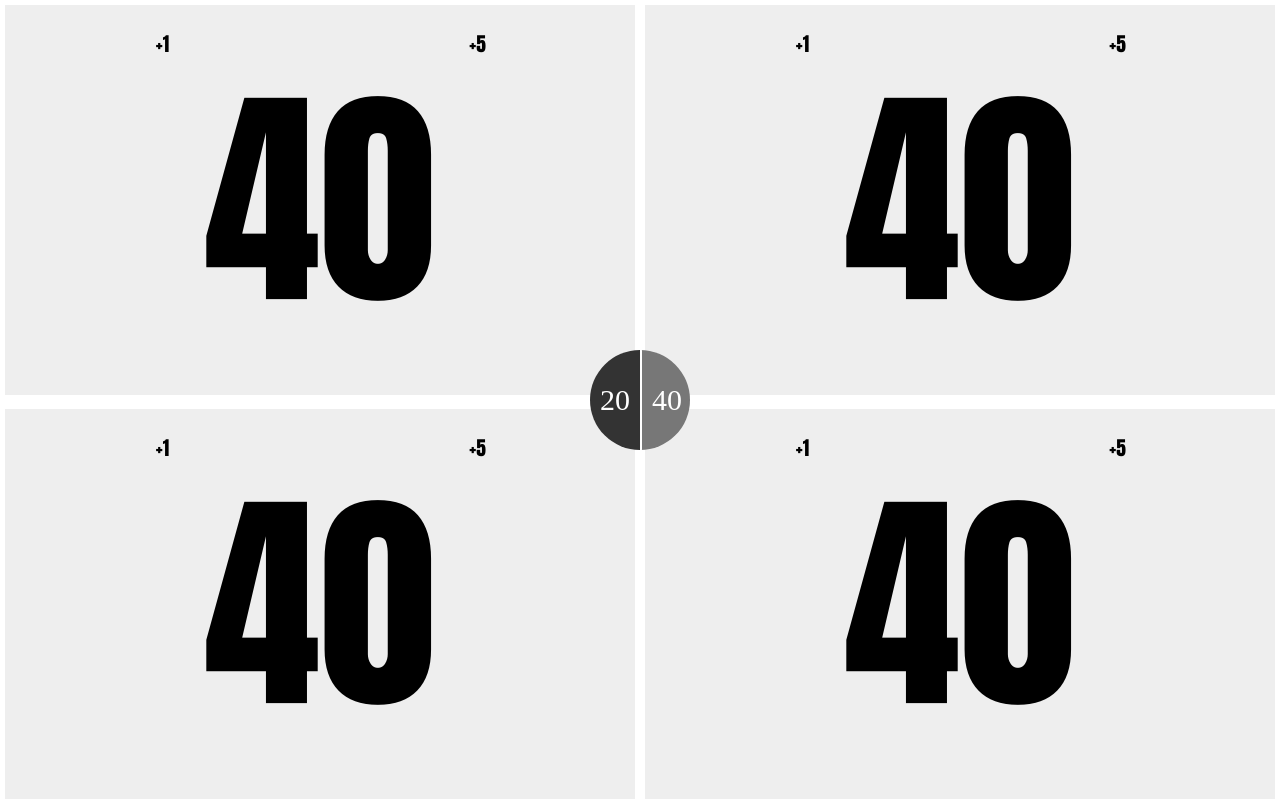
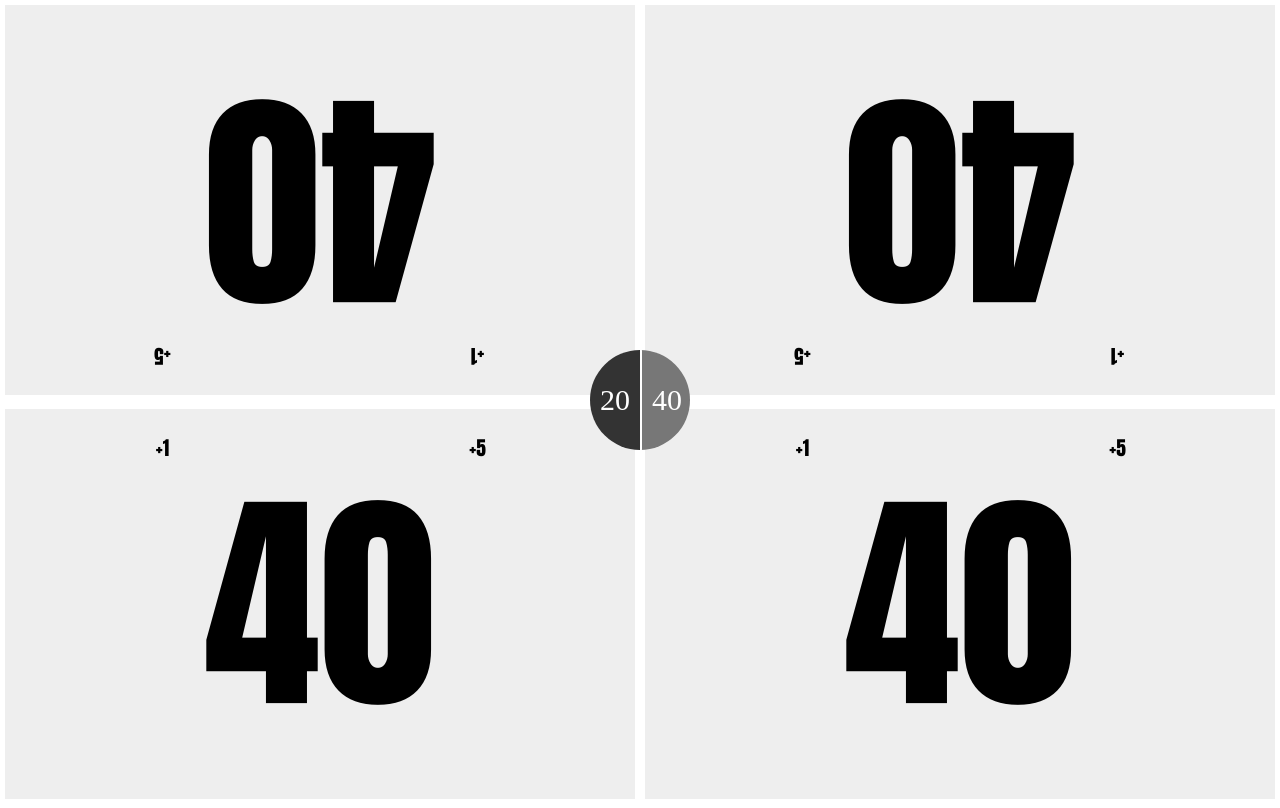
Before and after one commit to arzmir/kindle-counter, a plain HTML site: page index.html in a window 1280 px wide. Drawn offline with Linux system fonts and the light colour scheme.

Commit message:
Change: Added back rotation for other devices

```diff
--- a/index.html
+++ b/index.html
@@ -78,6 +78,22 @@ body {
 }
 
 .reset a:nth-of-type(2) { left: 50px; background:#777;}
+
+.outer div:nth-of-type(1), .outer div:nth-of-type(2) {
+	-webkit-transform: rotate(-180deg);
+
+	/* Firefox */
+	-moz-transform: rotate(-180deg);
+
+	/* IE */
+	-ms-transform: rotate(-180deg);
+
+	/* Opera */
+	-o-transform: rotate(-180deg);
+
+	/* Internet Explorer */
+	filter: progid:DXImageTransform.Microsoft.BasicImage(rotation=2);
+}
 </style>
 
 <script type="text/javascript">
```
